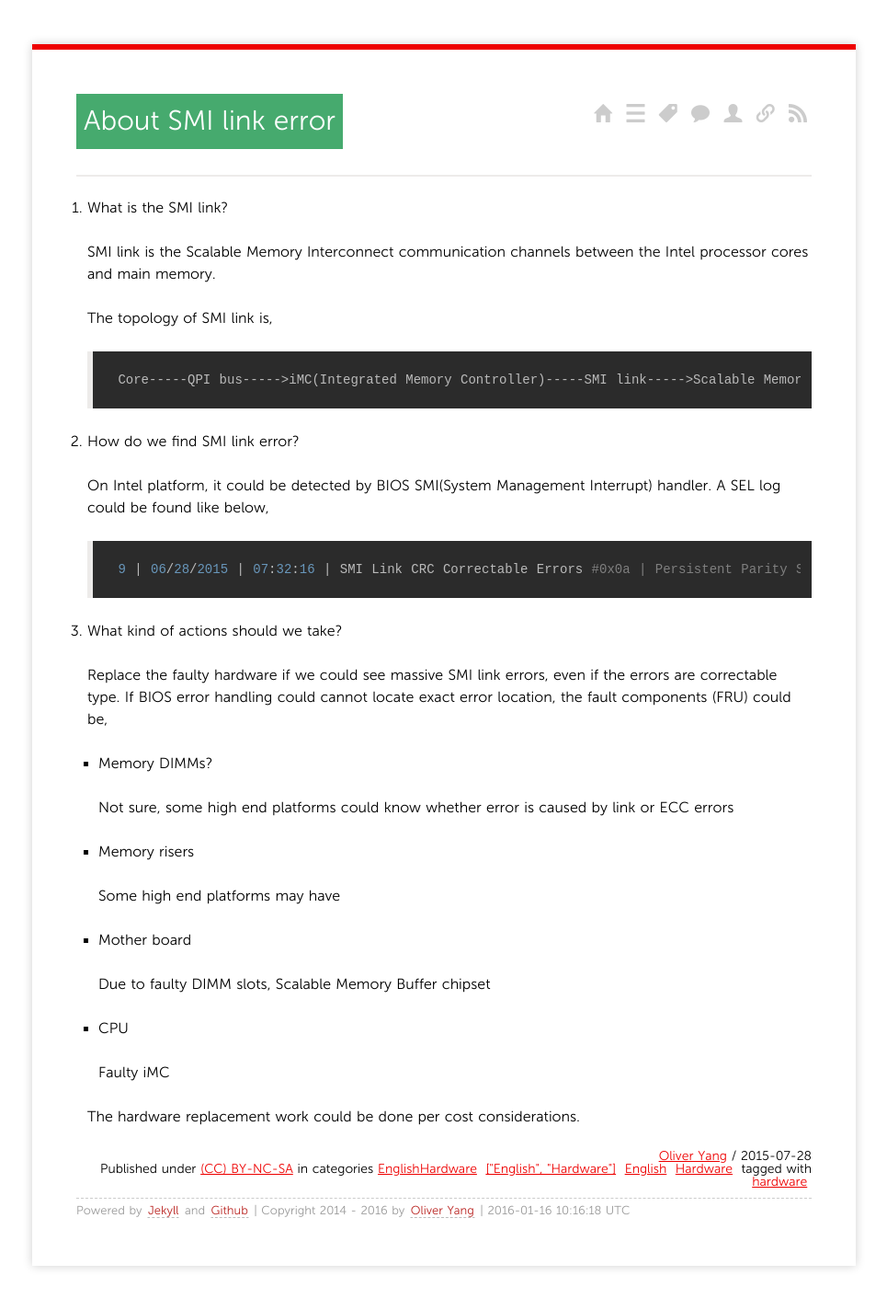
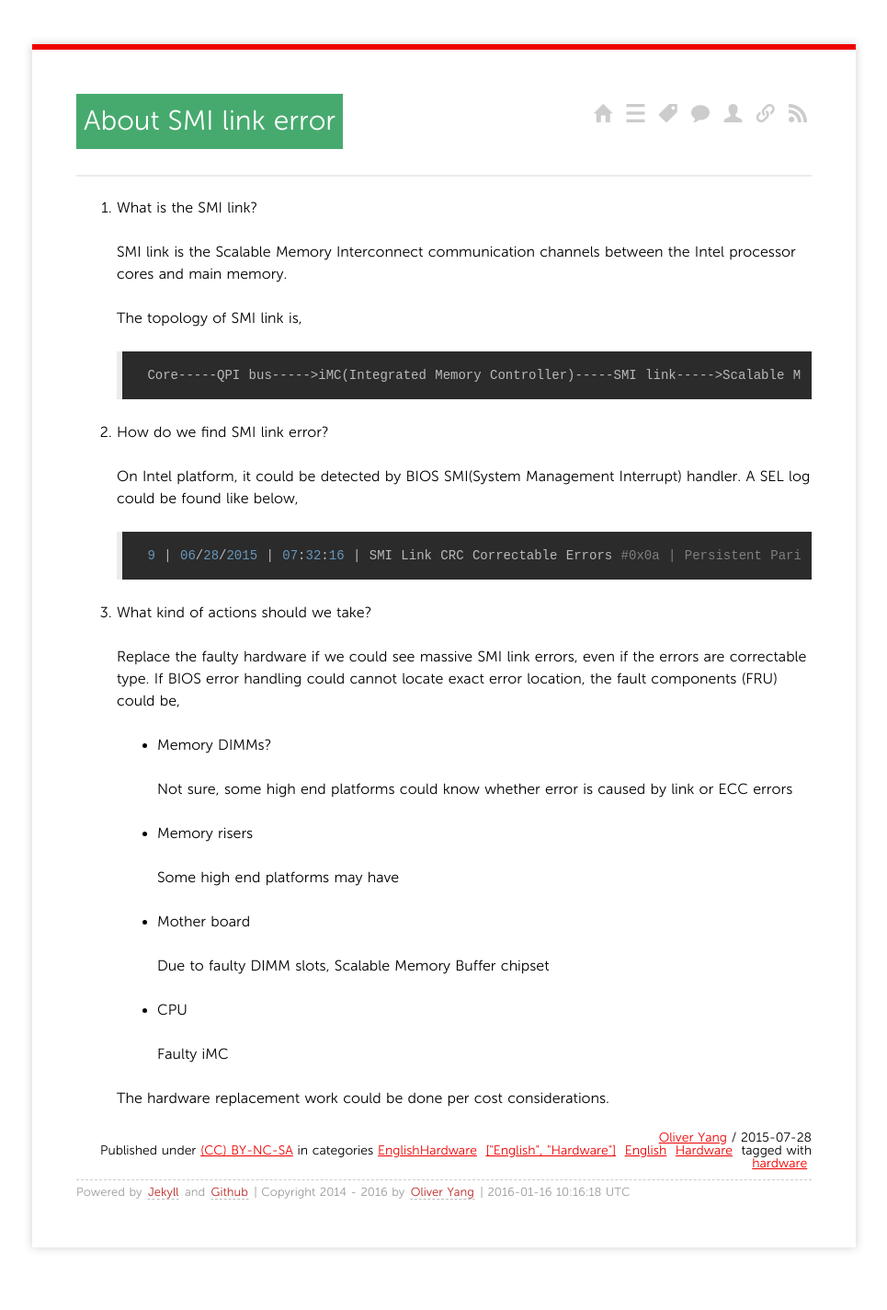
Before and after one commit to yangoliver/yangoliver.github.io, a Jekyll site: the page built from _posts/2015/2015-07-28-SMI-link-CRC-error.md, in a window 1280 px wide. Shown: the whole page at 92% size, without its empty margins (157-1122 px from the left). Built offline with Jekyll 4.4.1, drawn with Linux system fonts in a browser that asks for light colours; Markdown is read by kramdown in place of the engine named in the settings; comment, search, counter and statistics services are not loaded.

Commit message:
changed list style to a better format

```diff
--- a/media/css/screen.css
+++ b/media/css/screen.css
@@ -119,7 +119,7 @@
 section>h3 {
     margin: 0 0 24px 0;
 }
-p, ul, ol, dl {
+p, dl {
     line-height: 24px;
     margin: 0 0 24px 0;
 }
@@ -127,8 +127,10 @@
     font-size: 24px;
 	line-height: 32px;
 }
+ul{margin:1em 0 1em 2em;}
+ol{margin:1em 0 1em 2em;}
 ul {
-    list-style-type: square;
+    list-style-type: disc;
     padding-left: 12px;
 }
 ol {
```
